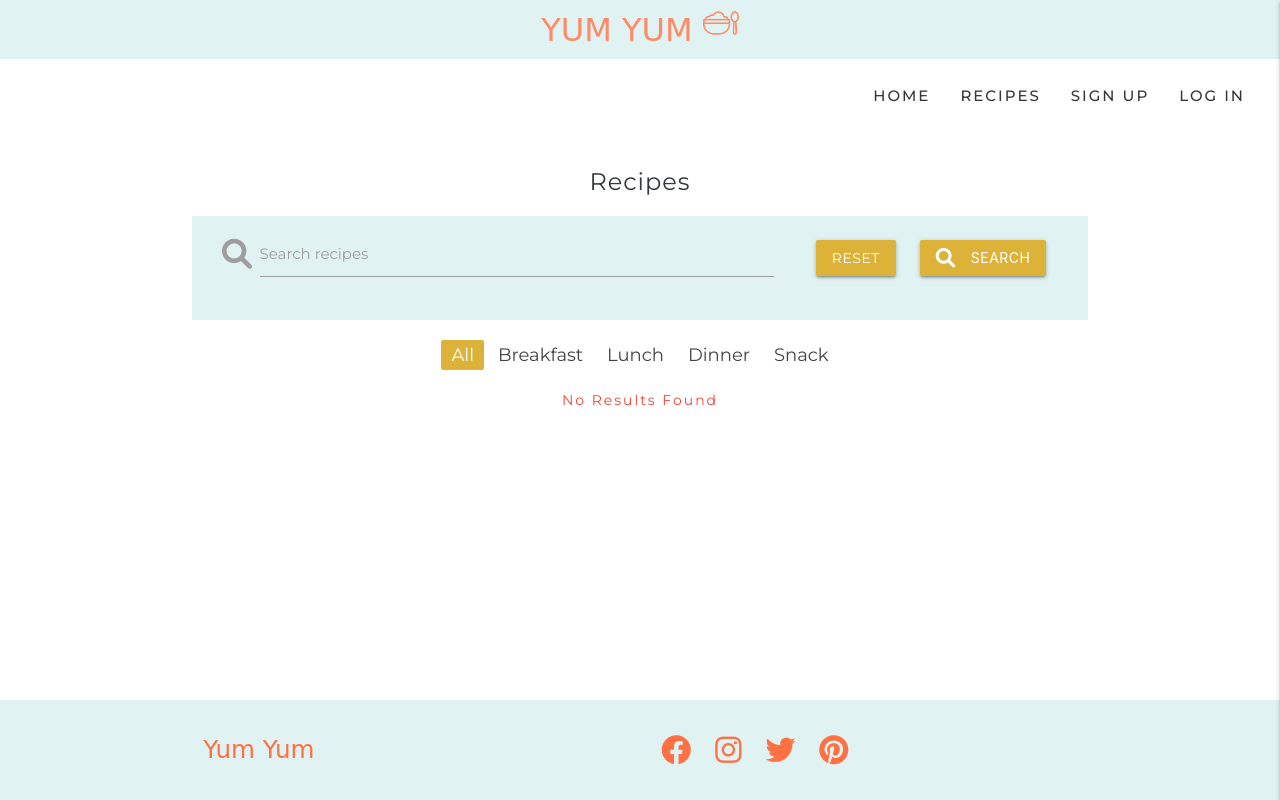
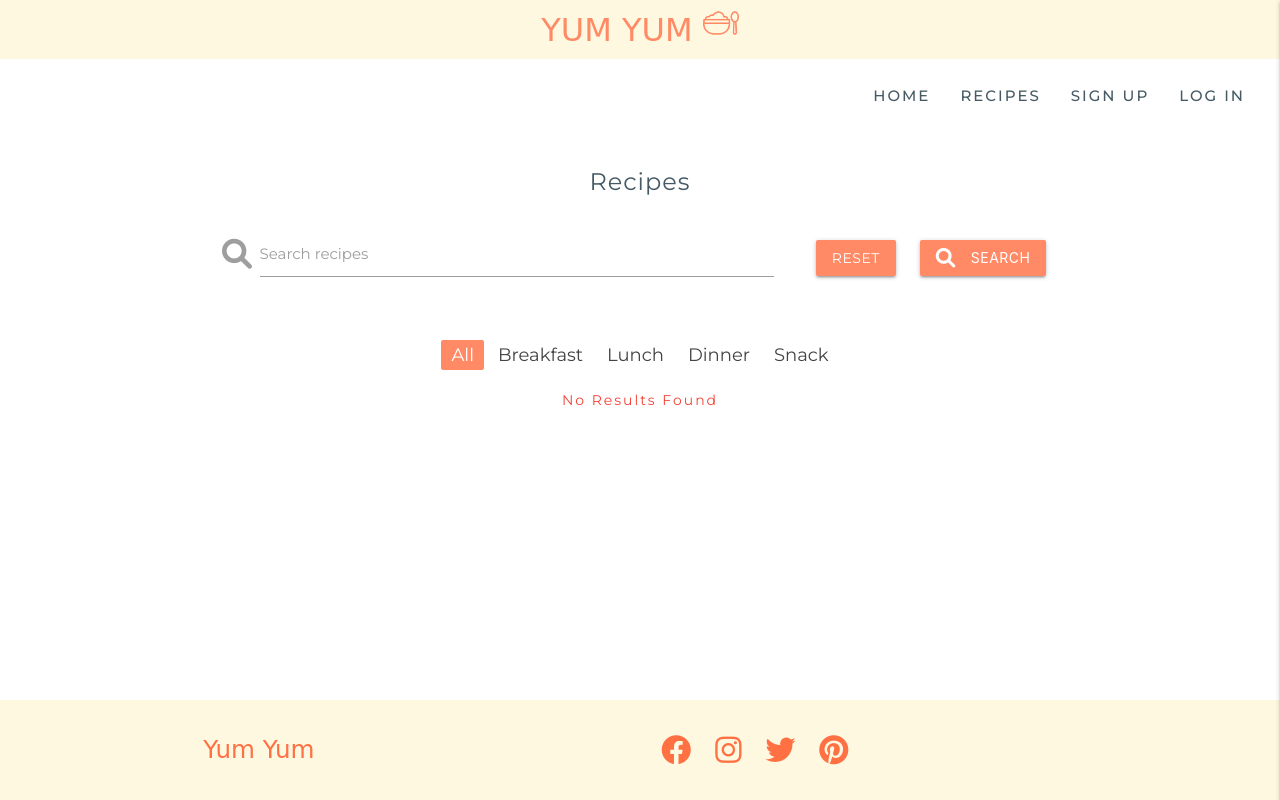
Before and after one commit to flisanp/ms3-baby-food-recipes, a Flask app: page /search in a window 1280 px wide. Run offline with Flask 2, Linux system fonts and the light colour scheme; data that the repository does not hold is empty; some libraries are stand-ins or nearby versions; some web fonts are replaced.

Commit message:
changed main colors

```diff
--- a/static/css/style.css
+++ b/static/css/style.css
@@ -6,7 +6,7 @@ body {
     display: flex;
     flex-direction: column;
     min-height: 100vh;
-    color: #343739;
+    color: #455a64;
 }
 
 main {
@@ -26,7 +26,7 @@ h2 {
     font-weight: 400;
     font-size: 24px;
     letter-spacing: 1px;
-    color: #343739;
+    color: #455a64;
 }
 
 h3 {
@@ -35,7 +35,7 @@ h3 {
     font-size: 20px;
     letter-spacing: 1px;
     text-transform: uppercase;
-    color: #343739;
+    color: #455a64;
 }
 
 h4 {
@@ -43,7 +43,7 @@ h4 {
     font-size: 14px;
     font-weight: 400;
     letter-spacing: 2px;
-    color: #FF5757;
+    color: #ff8a65;
 }
 
 h5 {
@@ -76,11 +76,11 @@ h5 {
 https://stackoverflow.com/questions/33746269/changing-the-text-color-on-a-nav-bar-using-materialize-css-rails
 ------------*/
 nav ul li a{
-    color: #343739;
+    color: #455a64;
   }
 
 nav a i{
-    color: #343739;
+    color: #455a64;
   }
 
   nav {
@@ -101,6 +101,7 @@ nav a i{
 
   .menu a:hover {
     color: #ff8a65;
+    background-color: transparent;
   }
 
 /*----------recipes-----------*/
@@ -115,17 +116,17 @@ nav a i{
 }
 
 .pagination li.active{
-    background-color: #DCB239 !important;
+    background-color: #ff8a65 !important;
 }
 
 form a .btn{
-    background-color: turquoise;
+    background-color:;
 }
 /*----------buttons-----------*/
 
 .btn {
     margin: 10px;
-    background-color: #DCB239 !important;
+    background-color: #ff8a65 !important;
 }
 
 /*----------heading text-----------*/
--- a/templates/base.html
+++ b/templates/base.html
@@ -21,7 +21,7 @@
     <header>
 
         <!--top header-->
-        <div class="header-top #e0f2f1 teal lighten-5">
+        <div class="header-top #fff8e1 amber lighten-5">
             <div class="center-align">
                 <a href="{{ url_for('home') }}">Yum Yum
                 <img class="logo" src="{{ url_for('static', filename='images/logo.png') }}" alt="food bowl"></a>
@@ -88,7 +88,7 @@
     </main>
 
     <!-- footer -->
-    <footer class="page-footer #e0f2f1 teal lighten-5">
+    <footer class="page-footer #fff8e1 amber lighten-5">
         <div class="container">
             <div class="row">
                 <div class="col l6 s12">
--- a/templates/recipes.html
+++ b/templates/recipes.html
@@ -6,7 +6,7 @@
 <!--search recipes-->
 <div class="container">
     <div class="row">
-        <div class="col s12 #e0f2f1 teal lighten-5">
+        <div class="col s12">
             <form action="{{ url_for('search') }}" method="post" class="col s12">
                 <div class="row valign-wrapper center-align">
                     <div class="input-field col s12 m8">
```
Also changed, not shown: README.md, static/images/logo_grey.png (added).
